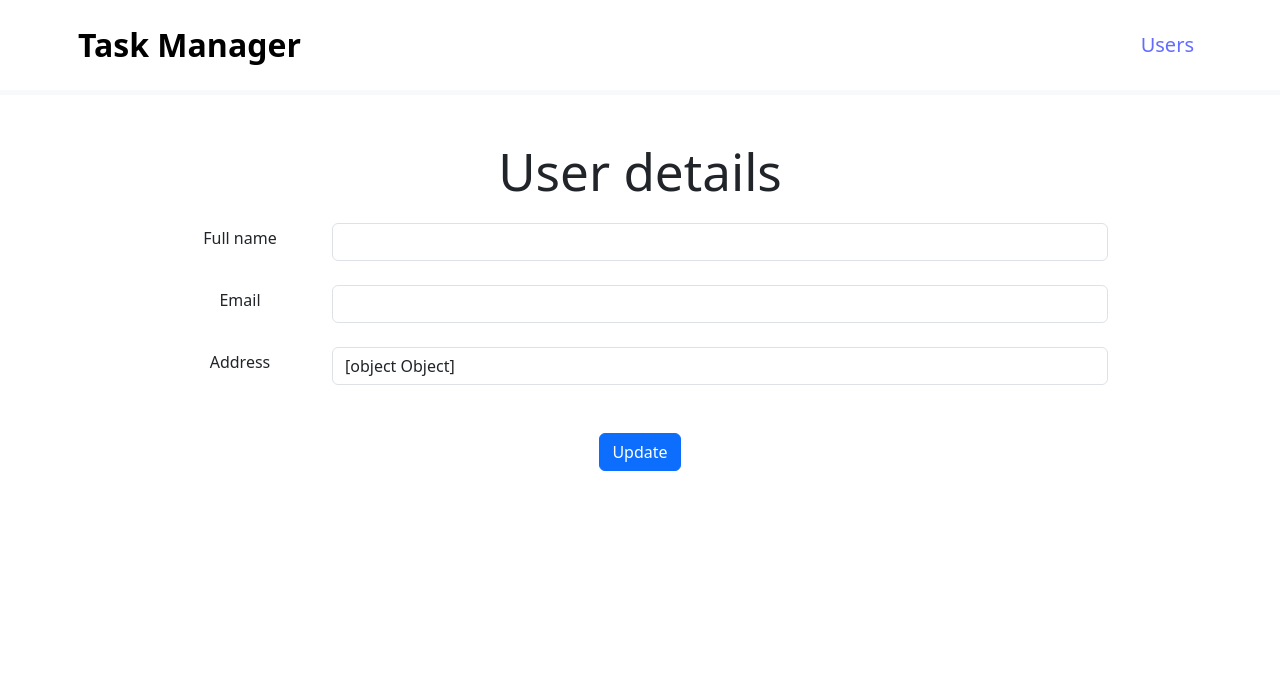
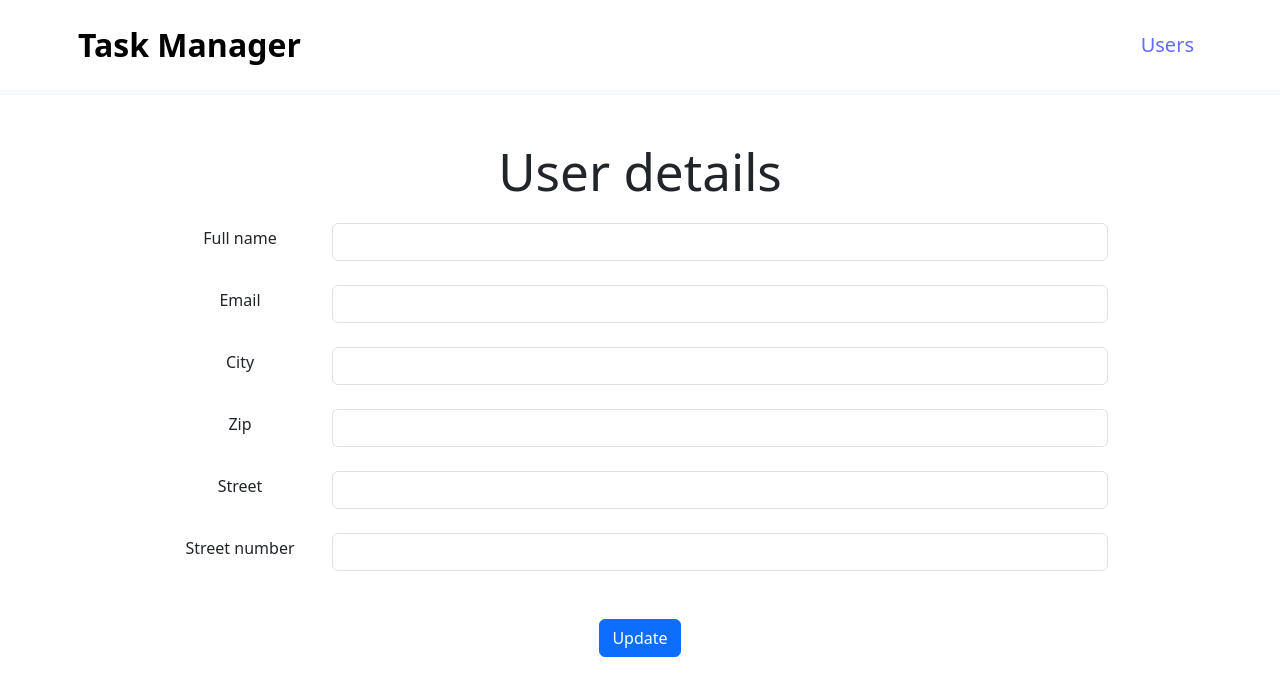
Before and after one commit to Phaedra144/bdo-task-manager, a React (Vite) app in the folder taskmanager-frontend/: page /users/1 in a window 1280 px wide. Shown: the top 696 px of the page. Built offline with nearby package versions, Linux system fonts and the light colour scheme; no server answers.

Commit message:
Add static page and download user to check the details

```diff
--- a/taskmanager-frontend/src/api/TaskManagerApiService.ts
+++ b/taskmanager-frontend/src/api/TaskManagerApiService.ts
@@ -8,6 +8,10 @@ export const getUsers = () => {
   return apiClient.get('/users');
 };
 
-export const getTasksByUserid = (userId: string) => {
+export const getUserById = (userId: number) => {
+  return apiClient.get(`/users/${userId}`);
+};
+
+export const getTasksByUserid = (userId: number) => {
   return apiClient.get(`/users/${userId}/tasks`);
 };
--- a/taskmanager-frontend/src/components/UserDetails.tsx
+++ b/taskmanager-frontend/src/components/UserDetails.tsx
@@ -1,12 +1,36 @@
+import { useEffect } from 'react';
 import { Button, Col, Form, Row } from 'react-bootstrap';
 import { useForm } from 'react-hook-form';
-import { useLocation } from 'react-router-dom';
+import { useLocation, useParams } from 'react-router-dom';
+import { getUserById } from '../api/TaskManagerApiService';
 
 export const UserDetails = () => {
   const location = useLocation();
+  const params = useParams();
   const queryParams = new URLSearchParams(location.search);
 
-  const notModifiable = queryParams.get('no-modify');
+  const userId = Number.parseInt(params.userId || '0');
+  const notModifiable = Boolean(queryParams.get('no-modify'));
+
+  useEffect(() => {
+    getUser();
+  }, [userId]);
+
+  const getUser = () => {
+    if (userId) {
+      getUserById(userId)
+        .then((response) => {
+          reset({
+            fullName: response.data.fullName,
+            email: response.data.email,
+            address: response.data.address,
+          });
+        })
+        .catch((error) => {
+          console.log(error);
+        });
+    }
+  };
 
   const initialValues = {
     fullName: '',
@@ -16,12 +40,13 @@ export const UserDetails = () => {
       zip: '',
       street: '',
       streetNumber: '',
-    },
+    }
   };
 
   const {
     register,
     formState: { errors },
+    reset,
   } = useForm({
     mode: 'onTouched',
     reValidateMode: 'onChange',
@@ -40,6 +65,7 @@ export const UserDetails = () => {
             <Form.Control
               className={errors.fullName ? 'is-invalid' : ''}
               type="text"
+              disabled={notModifiable}
               {...register('fullName', {
                 required: 'Name is required',
               })}
@@ -57,8 +83,9 @@ export const UserDetails = () => {
           </Col>
           <Col className="col-sm-10">
             <Form.Control
-              className={errors.fullName ? 'is-invalid' : ''}
+              className={errors.email ? 'is-invalid' : ''}
               type="email"
+              disabled={notModifiable}
               {...register('email', {
                 required: 'Email is required',
               })}
@@ -70,13 +97,53 @@ export const UserDetails = () => {
         )}
         <Row className="align-items-center mt-4">
           <Col className="col-sm-2">
-            <Form.Label>Address</Form.Label>
+            <Form.Label>City</Form.Label>
           </Col>
           <Col className="col-sm-10">
             <Form.Control
-              className={errors.address ? 'is-invalid' : ''}
+              className={errors.address?.city ? 'is-invalid' : ''}
               type="text"
-              {...register('address')}
+              disabled={notModifiable}
+              {...register('address.city')}
+            />
+          </Col>
+        </Row>
+        <Row className="align-items-center mt-4">
+          <Col className="col-sm-2">
+            <Form.Label>Zip</Form.Label>
+          </Col>
+          <Col className="col-sm-10">
+            <Form.Control
+              className={errors.address?.zip ? 'is-invalid' : ''}
+              type="text"
+              disabled={notModifiable}
+              {...register('address.zip')}
+            />
+          </Col>
+        </Row>
+        <Row className="align-items-center mt-4">
+          <Col className="col-sm-2">
+            <Form.Label>Street</Form.Label>
+          </Col>
+          <Col className="col-sm-10">
+            <Form.Control
+              className={errors.address?.street ? 'is-invalid' : ''}
+              type="text"
+              disabled={notModifiable}
+              {...register('address.street')}
+            />
+          </Col>
+        </Row>
+        <Row className="align-items-center mt-4">
+          <Col className="col-sm-2">
+            <Form.Label>Street number</Form.Label>
+          </Col>
+          <Col className="col-sm-10">
+            <Form.Control
+              className={errors.address?.streetNumber ? 'is-invalid' : ''}
+              type="number"
+              disabled={notModifiable}
+              {...register('address.streetNumber')}
             />
           </Col>
         </Row>
```
